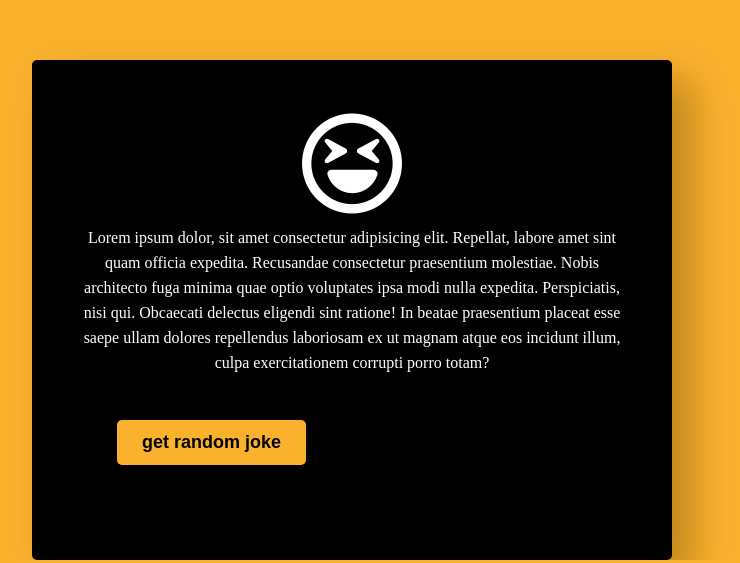
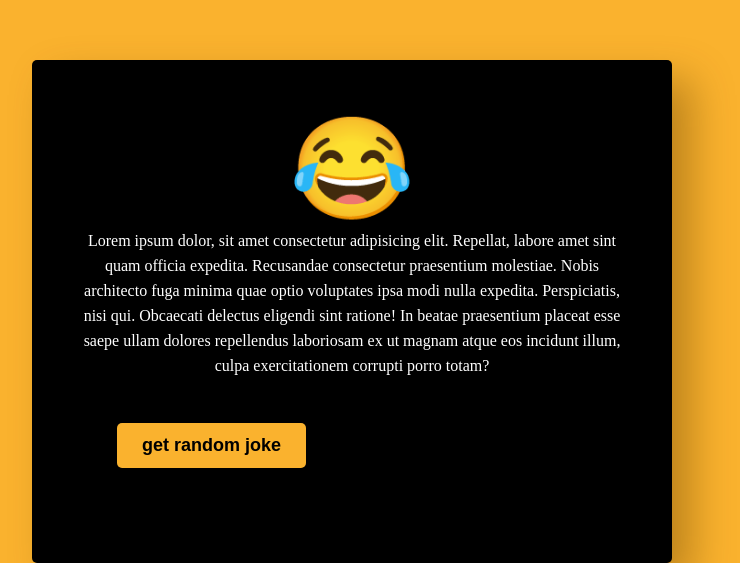
Before and after one commit to pragatigupta12/Get-jokes, a plain HTML site: page index.html in a window 1280 px wide. Shown: the part 260-823 px from the top of the page, without its empty margins (352-1092 px from the left). Drawn offline with Linux system fonts and the light colour scheme; no server answers.

Commit message:
changes in html files

```diff
--- a/index.html
+++ b/index.html
@@ -9,7 +9,7 @@
 </head>
 <body>
     <div class="wrapper">
-        <span><i class="fa-regular fa-face-laugh-squint"></i></i></span>
+        <span>&#128514;</span>
         <p id="joke">Lorem ipsum dolor, sit amet consectetur adipisicing elit. Repellat, labore amet sint quam officia expedita. Recusandae consectetur praesentium molestiae. Nobis architecto fuga minima quae optio voluptates ipsa modi nulla expedita.
         Perspiciatis, nisi qui. Obcaecati delectus eligendi sint ratione! In beatae praesentium placeat esse saepe ullam dolores repellendus laboriosam ex ut magnam atque eos incidunt illum, culpa exercitationem corrupti porro totam?</p>
 
```
